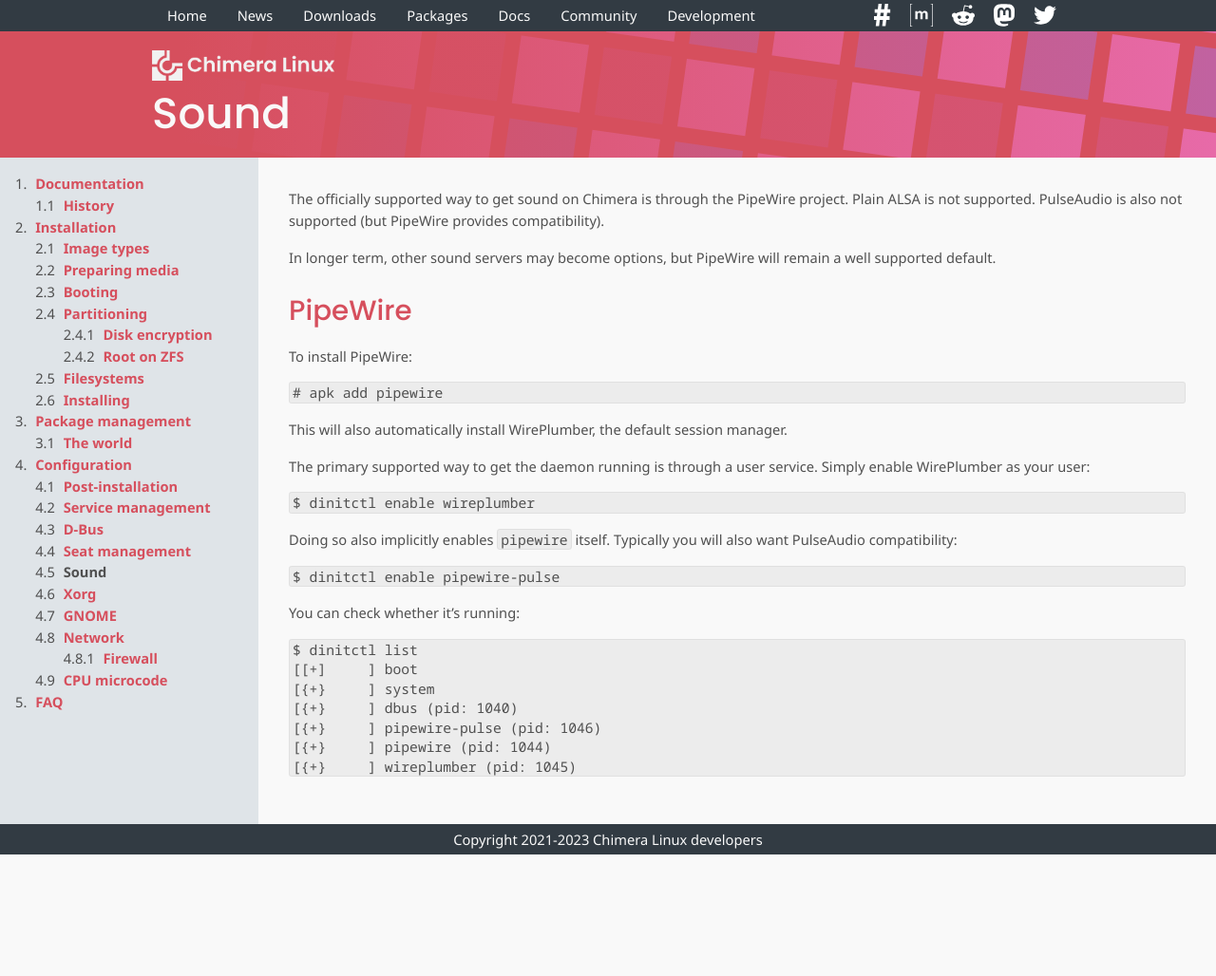
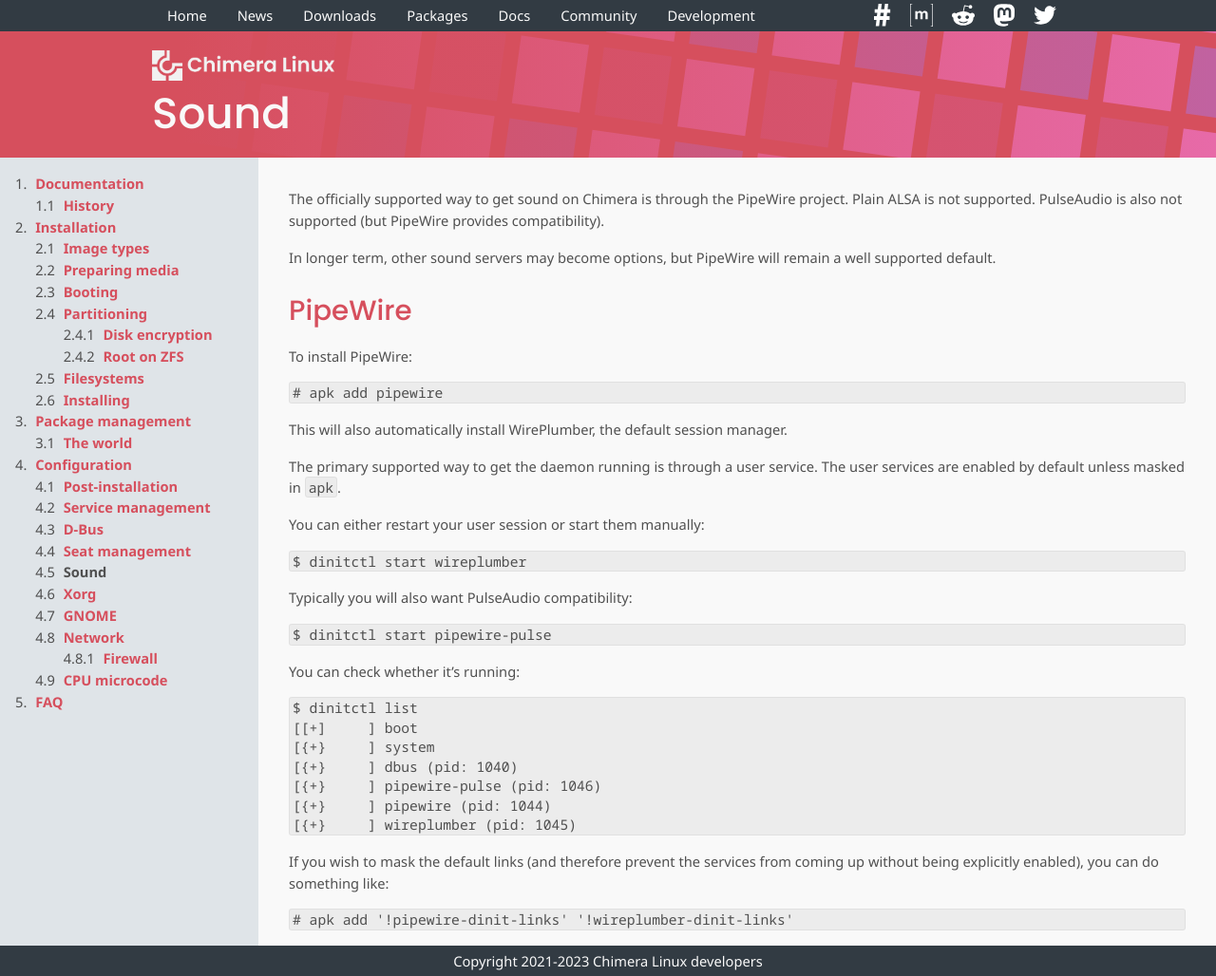
Before and after one commit to chimera-linux/chimera-linux.github.io, a Jekyll site: the page built from _docs/configuration/sound.md, in a window 1280 px wide. Shown: the whole page at 95% size. Built offline with Jekyll 4.4.1, drawn with Linux system fonts in a browser that asks for light colours; before the commit the page ends 900 px from its top, so only the background shows below that.

Commit message:
pipewire now starts automatically

````diff
--- a/_docs/configuration/sound.md
+++ b/_docs/configuration/sound.md
@@ -23,17 +23,19 @@
 session manager.
 
 The primary supported way to get the daemon running is through
-a user service. Simply enable WirePlumber as your user:
+a user service. The user services are enabled by default
+unless masked in `apk`.
+
+You can either restart your user session or start them manually:
 
 ```
-$ dinitctl enable wireplumber
+$ dinitctl start wireplumber
 ```
 
-Doing so also implicitly enables `pipewire` itself. Typically
-you will also want PulseAudio compatibility:
+Typically you will also want PulseAudio compatibility:
 
 ```
-$ dinitctl enable pipewire-pulse
+$ dinitctl start pipewire-pulse
 ```
 
 You can check whether it's running:
@@ -47,3 +49,11 @@
 [{+}     ] pipewire (pid: 1044)
 [{+}     ] wireplumber (pid: 1045)
 ```
+
+If you wish to mask the default links (and therefore prevent
+the services from coming up without being explicitly enabled),
+you can do something like:
+
+```
+# apk add '!pipewire-dinit-links' '!wireplumber-dinit-links'
+```
````
